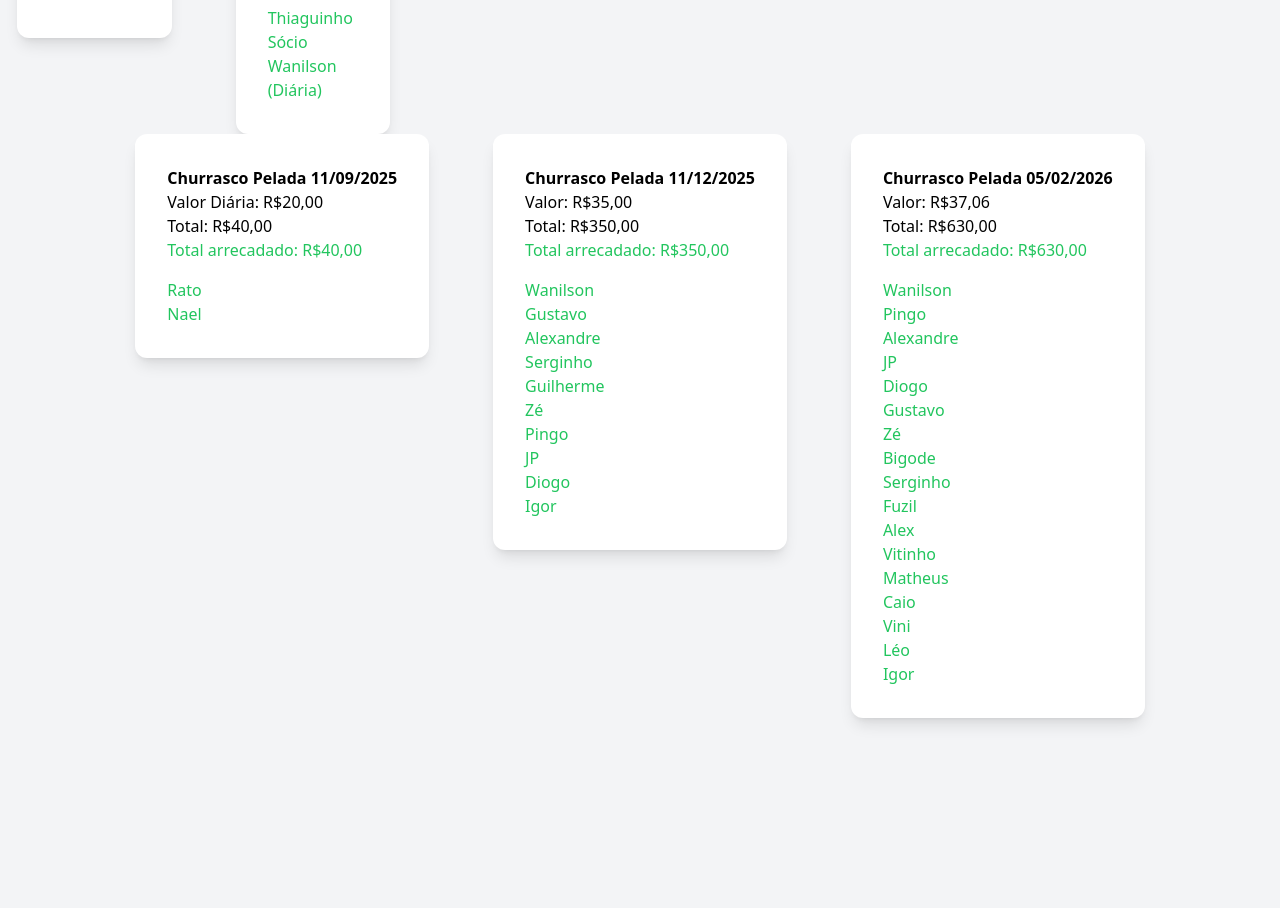
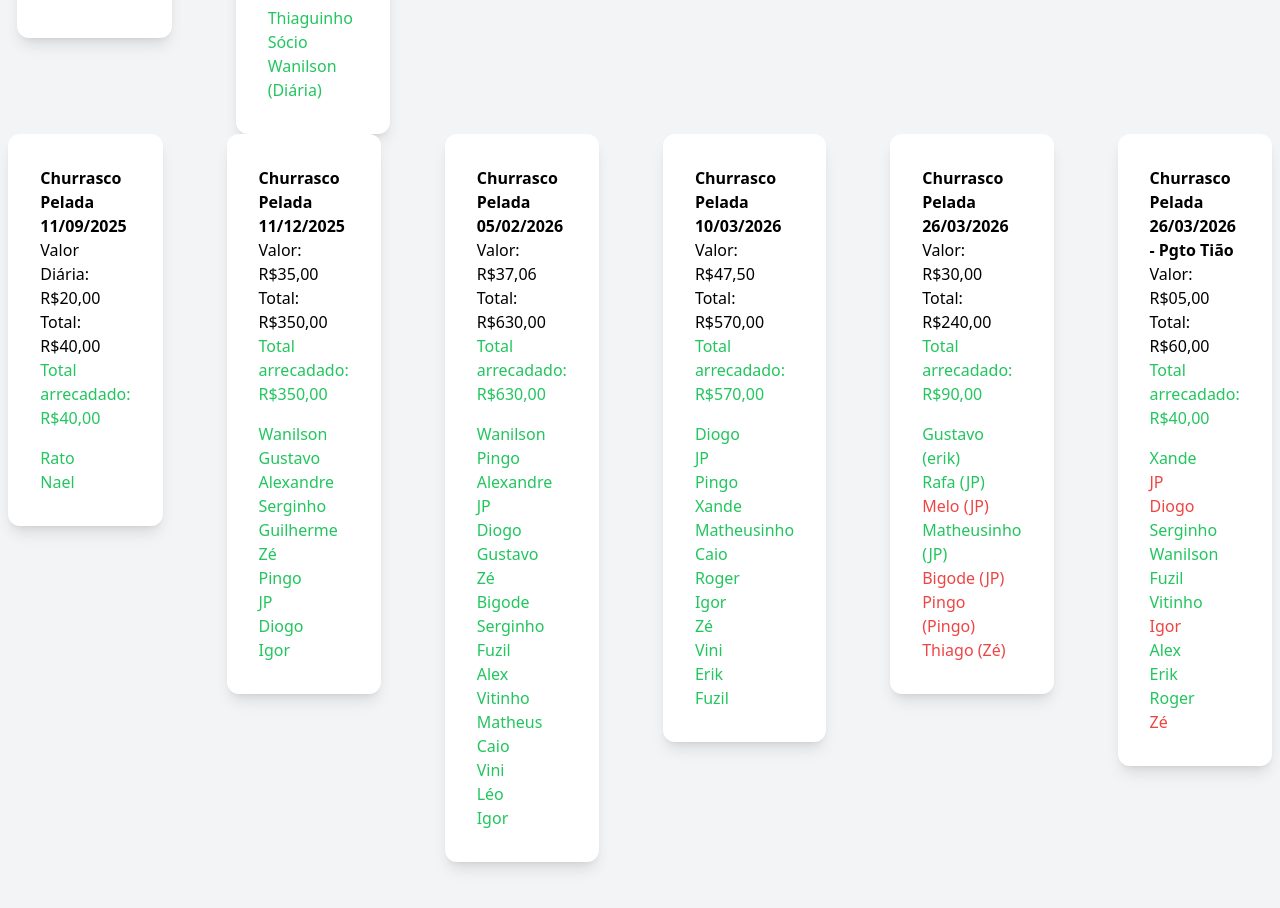
Before and after one commit to diogop2003/futebol, an Angular app in the folder pelada-front/: page /churrasco in a window 1280 px wide. Shown: the part 920-1828 px from the top of the page. Built offline with nearby package versions, Linux system fonts and the light colour scheme.

Commit message:
março 2026

```diff
--- a/pelada-front/src/app/pages/churrasco/churrasco.component.html
+++ b/pelada-front/src/app/pages/churrasco/churrasco.component.html
@@ -186,4 +186,65 @@
             <li class="text-green-500">Igor</li>
         </ol>
     </div>
+    <div class="rounded-xl bg-white p-8 shadow-lg mx-8">
+        <h1 class="font-md font-bold">Churrasco Pelada 10/03/2026</h1>
+        <div class="mb-4">
+            <h1 class="font-sm">Valor: R$47,50</h1>
+            <h1 class="font-sm">Total: R$570,00</h1>
+            <h1 class="font-sm text-green-500">Total arrecadado: R$570,00</h1>
+        </div>
+        <ol>
+            <li class="text-green-500">Diogo</li>
+            <li class="text-green-500">JP</li>
+            <li class="text-green-500">Pingo</li>
+            <li class="text-green-500">Xande</li>
+            <li class="text-green-500">Matheusinho</li>
+            <li class="text-green-500">Caio</li>
+            <li class="text-green-500">Roger</li>
+            <li class="text-green-500">Igor</li>
+            <li class="text-green-500">Zé</li>
+            <li class="text-green-500">Vini</li>
+            <li class="text-green-500">Erik</li>
+            <li class="text-green-500">Fuzil</li>
+        </ol>
+    </div>
+    <div class="rounded-xl bg-white p-8 shadow-lg mx-8">
+        <h1 class="font-md font-bold">Churrasco Pelada 26/03/2026</h1>
+        <div class="mb-4">
+            <h1 class="font-sm">Valor: R$30,00</h1>
+            <h1 class="font-sm">Total: R$240,00</h1>
+            <h1 class="font-sm text-green-500">Total arrecadado: R$90,00</h1>
+        </div>
+        <ol>
+            <li class="text-green-500">Gustavo (erik)</li>
+            <li class="text-green-500">Rafa (JP)</li>
+            <li class="text-red-500">Melo (JP)</li>
+            <li class="text-green-500">Matheusinho (JP)</li>
+            <li class="text-red-500">Bigode (JP)</li>
+            <li class="text-red-500">Pingo (Pingo)</li>
+            <li class="text-red-500">Thiago (Zé)</li>
+        </ol>
+    </div>
+    <div class="rounded-xl bg-white p-8 shadow-lg mx-8">
+        <h1 class="font-md font-bold">Churrasco Pelada 26/03/2026 - Pgto Tião</h1>
+        <div class="mb-4">
+            <h1 class="font-sm">Valor: R$05,00</h1>
+            <h1 class="font-sm">Total: R$60,00</h1>
+            <h1 class="font-sm text-green-500">Total arrecadado: R$40,00</h1>
+        </div>
+        <ol>
+            <li class="text-green-500">Xande</li>
+            <li class="text-red-500">JP</li>
+            <li class="text-red-500">Diogo</li>
+            <li class="text-green-500">Serginho</li>
+            <li class="text-green-500">Wanilson</li>
+            <li class="text-green-500">Fuzil</li>
+            <li class="text-green-500">Vitinho</li>
+            <li class="text-red-500">Igor</li>
+            <li class="text-green-500">Alex</li>
+            <li class="text-green-500">Erik</li>
+            <li class="text-green-500">Roger</li>
+            <li class="text-red-500">Zé</li>
+        </ol>
+    </div>
 </section>
--- a/pelada-front/src/app/pages/diaristas/diaristas.component.html
+++ b/pelada-front/src/app/pages/diaristas/diaristas.component.html
@@ -1076,17 +1076,63 @@
             <div class="mb-4">
                 <h1 class="font-sm">Valor: R$30,00</h1>
                 <h1 class="font-sm">Total: R$180,00</h1>
-                <h1 class="font-sm text-green-500">Total arrecadado: R$150,00</h1>
+                <h1 class="font-sm text-green-500">Total arrecadado: R$180,00</h1>
             </div>
             <ol>
                 <li class="text-green-500">Waguinho (Roger)</li>
                 <li class="text-green-500">Rafa (JP)</li>
                 <li class="text-green-500">Ricardo (JP)</li>
-                <li class="text-red-500">Samuel (JP)</li>
+                <li class="text-green-500">Samuel (JP)</li>
                 <li class="text-green-500">Pedro (Wanilson)</li>
                 <li class="text-green-500">Yago (Wanilson)</li>
                 <li class="text-green-500">Caio (Wanilson)</li>
             </ol>
         </div>
+        <div class="rounded-xl bg-white p-8 shadow-lg mx-8">
+            <h1 class="font-md font-bold">Diaristas Pelada 12/03/2026</h1>
+            <div class="mb-4">
+                <h1 class="font-sm">Valor: R$30,00</h1>
+                <h1 class="font-sm">Total: R$150,00</h1>
+                <h1 class="font-sm text-green-500">Total arrecadado: R$150,00</h1>
+            </div>
+            <ol>
+                <li class="text-green-500">Rafa (JP)</li>
+                <li class="text-green-500">Renatinho (JP)</li>
+                <li class="text-green-500">Rittoshow (Zé)</li>
+                <li class="text-green-500">Yago (Wanilson)</li>
+                <li class="text-green-500">Jet (Justino)</li>
+            </ol>
+        </div>
+        <div class="rounded-xl bg-white p-8 shadow-lg mx-8">
+            <h1 class="font-md font-bold">Diaristas Pelada 19/03/2026</h1>
+            <div class="mb-4">
+                <h1 class="font-sm">Valor: R$30,00</h1>
+                <h1 class="font-sm">Total: R$120,00</h1>
+                <h1 class="font-sm text-green-500">Total arrecadado: R$120,00</h1>
+            </div>
+            <ol>
+                <li class="text-green-500">Samuel (JP)</li>
+                <li class="text-green-500">Pingo</li>
+                <li class="text-green-500">Cauã (Giovanni)</li>
+                <li class="text-green-500">Jet (Justino)</li>
+            </ol>
+        </div>
+        <div class="rounded-xl bg-white p-8 shadow-lg mx-8">
+            <h1 class="font-md font-bold">Diaristas Pelada 26/03/2026</h1>
+            <div class="mb-4">
+                <h1 class="font-sm">Valor: R$30,00</h1>
+                <h1 class="font-sm">Total: R$210,00</h1>
+                <h1 class="font-sm text-green-500">Total arrecadado: R$150,00</h1>
+            </div>
+            <ol>
+                <li class="text-green-500">Cauã (Giovanni)</li>
+                <li class="text-green-500">Rafa (JP)</li>
+                <li class="text-red-500">Melo (JP)</li>
+                <li class="text-green-500">Matheusinho (JP)</li>
+                <li class="text-green-500">Romulo (Giovanni)</li>
+                <li class="text-green-500">Mauricio (Xande)</li>
+                <li class="text-red-500">Thiago (Zé)</li>
+            </ol>
+        </div>
     </section>
 </section>
--- a/pelada-front/src/app/pages/mensalista/mensalista.component.html
+++ b/pelada-front/src/app/pages/mensalista/mensalista.component.html
@@ -455,7 +455,7 @@
             <div class="mb-4">
                 <h1 class="text-md">Valor: R$100,00</h1>
                 <h1 class="text-md">Total: R$1.900,00</h1>
-                <h1 class="text-green-500">Arrecadado: R$1.700,00</h1>
+                <h1 class="text-green-500">Arrecadado: R$1.900,00</h1>
             </div>
             <ol>
                 <li class="text-green-500">Sergio</li>
@@ -465,7 +465,7 @@
                 <li class="text-green-500">Igor</li>
                 <li class="text-green-500">Alex</li>
                 <li class="text-green-500">Dioguinho</li>
-                <li class="text-red-500">Pirulito</li>
+                <li class="text-green-500">Pirulito</li>
                 <li class="text-green-500">Roger</li>
                 <li class="text-green-500">JP</li>
                 <li class="text-green-500">Guilherme</li>
@@ -474,7 +474,7 @@
                 <li class="text-green-500">Giovanni</li>
                 <li class="text-green-500">Vini</li>
                 <li class="text-green-500">Vitinho</li>
-                <li class="text-red-500">Justino</li>
+                <li class="text-green-500">Justino</li>
                 <li class="text-green-500">Lucas</li>
                 <li class="text-green-500">Fuzil</li>
             </ol>
--- a/pelada-front/src/app/pages/saldo/saldo.component.html
+++ b/pelada-front/src/app/pages/saldo/saldo.component.html
@@ -28,8 +28,8 @@
                     <td class="w-auto py-4 text-md text-green-500">1.728,15</td>
                 </tr>
                 <tr class="border-b gap-5">
-                    <td class="w-auto py-4 text-md text-gray-700">Pagantes Fevereiro</td>
-                    <td class="w-auto py-4 text-md text-green-500">1.700,00</td>
+                    <td class="w-auto py-4 text-md text-gray-700">Pagantes Março</td>
+                    <td class="w-auto py-4 text-md text-green-500">1.900,00</td>
                 </tr>
                 <tr class="border-b gap-5">
                     <td class="w-auto py-4 text-md text-gray-700">Mensalidade do campo</td>
@@ -37,27 +37,27 @@
                 </tr>
                 <tr class="border-b gap-5">
                     <td class="w-auto py-4 text-md text-gray-700">Goleiros mês</td>
-                    <td class="w-auto py-4 text-md text-red-500">-140,00</td>
+                    <td class="w-auto py-4 text-md text-red-500">-560,00</td>
                 </tr>
                 <tr class="border-b gap-5">
-                    <td class="w-auto py-4 text-md text-gray-700">Diaristas Fevereiro</td>
-                    <td class="w-auto py-4 text-md text-green-500">180,00</td>
+                    <td class="w-auto py-4 text-md text-gray-700">Diaristas Março</td>
+                    <td class="w-auto py-4 text-md text-green-500">600,00</td>
                 </tr>
                 <tr class="border-b gap-5">
-                    <td class="w-auto py-4 text-md text-gray-700">Gastos adicionais Fevereiro</td>
-                    <td class="w-auto py-4 text-md text-red-500">-00,00</td>
+                    <td class="w-auto py-4 text-md text-gray-700">Gastos adicionais Março</td>
+                    <td class="w-auto py-4 text-md text-red-500">-407,33</td>
                 </tr>
                 <tr class="border-b gap-5">
-                    <td class="w-auto py-4 text-md text-gray-700">Gastos churrasco Fevereiro</td>
-                    <td class="w-auto py-4 text-md text-red-500">-00,00</td>
+                    <td class="w-auto py-4 text-md text-gray-700">Gastos churrasco Março</td>
+                    <td class="w-auto py-4 text-md text-red-500">-1.274,80</td>
                 </tr>
                 <tr class="border-b gap-5">
-                    <td class="w-auto py-4 text-md text-gray-700">Pagantes churrasco Fevereiro</td>
-                    <td class="w-auto py-4 text-md text-green-500">00,00</td>
+                    <td class="w-auto py-4 text-md text-gray-700">Pagantes churrasco Março</td>
+                    <td class="w-auto py-4 text-md text-green-500">700,00</td>
                 </tr>
                 <tr class="border-b gap-5">
                     <td class="w-auto py-4 text-md text-gray-700">SALDO TOTAL</td>
-                    <td class="w-auto py-4 text-md text-green-500">1.868,15</td>
+                    <td class="w-auto py-4 text-md text-green-500">1.086,02</td>
                 </tr>
             </tbody>
         </table>
```
